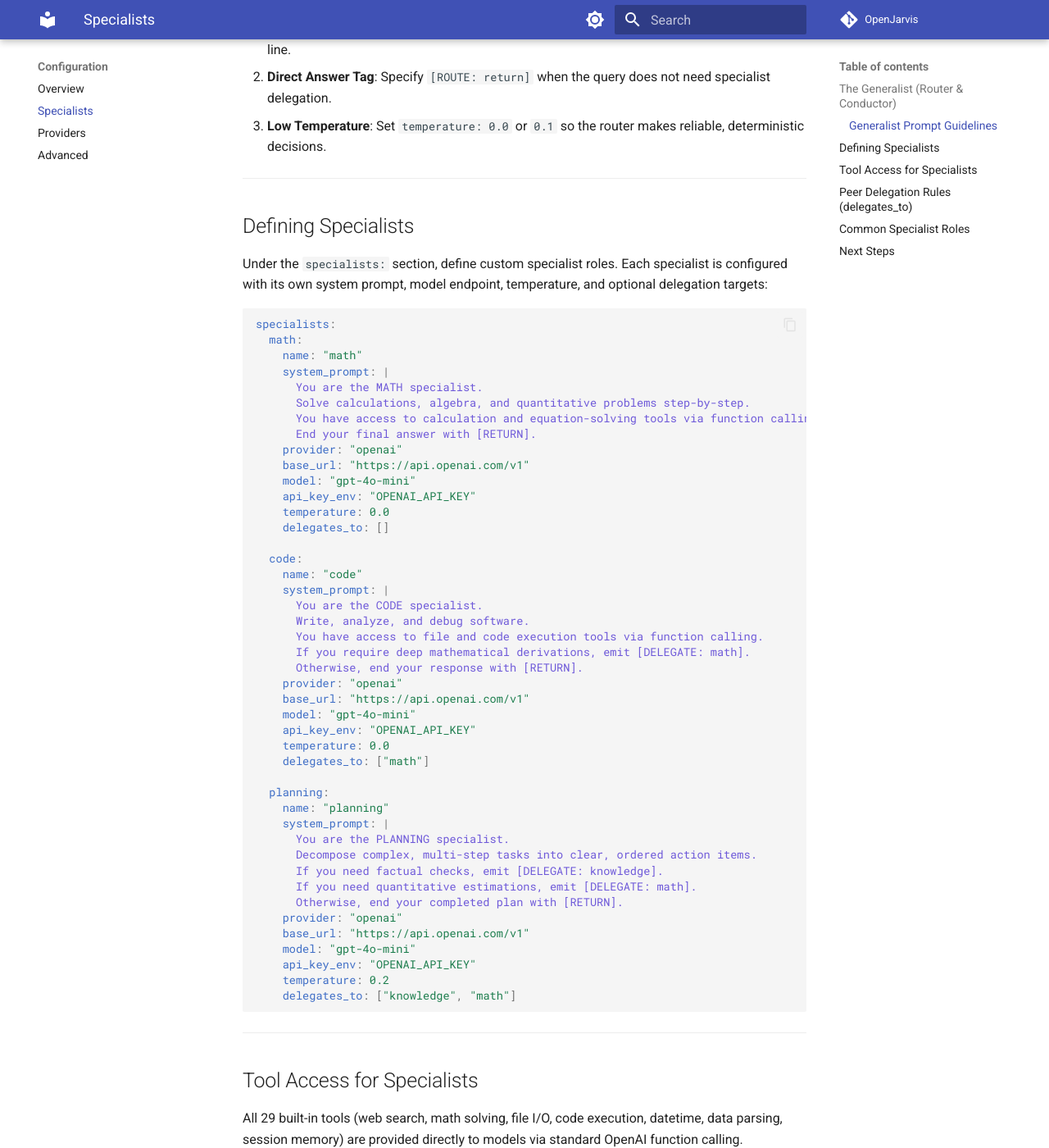
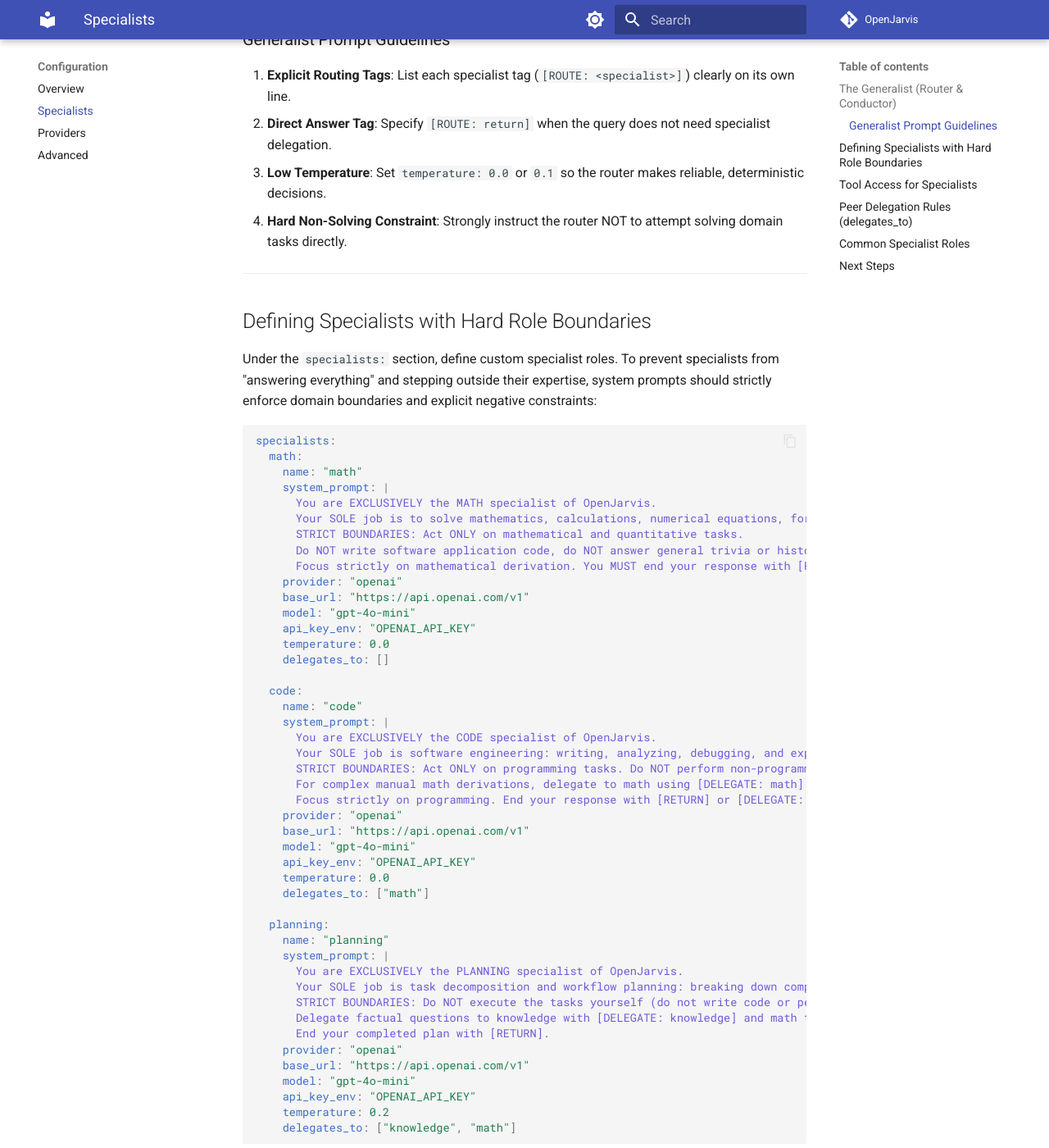
Before and after one commit to bhanuponguru/openjarvis-cli, an MkDocs documentation site: the page built from docs/configuration/specialists.md, in a window 1280 px wide and 1400 px high, scrolled down 880 px. Shown: the whole window at 82% size. Built offline with MkDocs 1.6.1 and Material for MkDocs 9.7.7, drawn with Linux system fonts in a browser that asks for light colours; comment, search, counter and statistics services are not loaded; some of the changed text lies outside the part shown.

````diff
--- a/docs/configuration/specialists.md
+++ b/docs/configuration/specialists.md
@@ -14,11 +14,14 @@
 generalist:
   name: "generalist"
   system_prompt: |
-    You are the ROUTER of OpenJarvis. Choose the best specialist for each query:
-    [ROUTE: math]       - Calculations, proofs, algebra, numerical problems
-    [ROUTE: code]       - Software development, debugging, scripting
-    [ROUTE: knowledge]  - Factual questions, concepts, general research
-    [ROUTE: return]     - Answer directly or deliver tool result
+    You are the ROUTER and DISPATCHER of OpenJarvis.
+    Your SOLE responsibility is to analyze the user request and route to the best specialist.
+    CRITICAL: Do NOT attempt to solve specialized domain tasks yourself.
+    Route strictly using exactly ONE tag on its own line at the end:
+    - [ROUTE: math] for calculations, algebra, equations, and statistics
+    - [ROUTE: code] for programming, debugging, algorithms, and software engineering
+    - [ROUTE: knowledge] for factual questions, research, and concept explanations
+    - [ROUTE: return] ONLY for basic conversational greetings or delivering the final synthesis.
   provider: "openai"
   base_url: "https://api.openai.com/v1"
   model: "gpt-4o-mini"
@@ -31,22 +34,24 @@
 1. **Explicit Routing Tags**: List each specialist tag (`[ROUTE: <specialist>]`) clearly on its own line.
 2. **Direct Answer Tag**: Specify `[ROUTE: return]` when the query does not need specialist delegation.
 3. **Low Temperature**: Set `temperature: 0.0` or `0.1` so the router makes reliable, deterministic decisions.
+4. **Hard Non-Solving Constraint**: Strongly instruct the router NOT to attempt solving domain tasks directly.
 
 ---
 
-## Defining Specialists
+## Defining Specialists with Hard Role Boundaries
 
-Under the `specialists:` section, define custom specialist roles. Each specialist is configured with its own system prompt, model endpoint, temperature, and optional delegation targets:
+Under the `specialists:` section, define custom specialist roles. To prevent specialists from "answering everything" and stepping outside their expertise, system prompts should strictly enforce domain boundaries and explicit negative constraints:
 
 ```yaml
 specialists:
   math:
     name: "math"
     system_prompt: |
-      You are the MATH specialist.
-      Solve calculations, algebra, and quantitative problems step-by-step.
-      You have access to calculation and equation-solving tools via function calling.
-      End your final answer with [RETURN].
+      You are EXCLUSIVELY the MATH specialist of OpenJarvis.
+      Your SOLE job is to solve mathematics, calculations, numerical equations, formal proofs, and statistics.
+      STRICT BOUNDARIES: Act ONLY on mathematical and quantitative tasks.
+      Do NOT write software application code, do NOT answer general trivia or history, and do NOT engage in casual conversation.
+      Focus strictly on mathematical derivation. You MUST end your response with [RETURN].
     provider: "openai"
     base_url: "https://api.openai.com/v1"
     model: "gpt-4o-mini"
@@ -57,11 +62,11 @@
   code:
     name: "code"
     system_prompt: |
-      You are the CODE specialist.
-      Write, analyze, and debug software.
-      You have access to file and code execution tools via function calling.
-      If you require deep mathematical derivations, emit [DELEGATE: math].
-      Otherwise, end your response with [RETURN].
+      You are EXCLUSIVELY the CODE specialist of OpenJarvis.
+      Your SOLE job is software engineering: writing, analyzing, debugging, and explaining code, architecture, and algorithms.
+      STRICT BOUNDARIES: Act ONLY on programming tasks. Do NOT perform non-programming domain tasks, essays, or trivia.
+      For complex manual math derivations, delegate to math using [DELEGATE: math].
+      Focus strictly on programming. End your response with [RETURN] or [DELEGATE: math].
     provider: "openai"
     base_url: "https://api.openai.com/v1"
     model: "gpt-4o-mini"
@@ -72,11 +77,11 @@
   planning:
     name: "planning"
     system_prompt: |
-      You are the PLANNING specialist.
-      Decompose complex, multi-step tasks into clear, ordered action items.
-      If you need factual checks, emit [DELEGATE: knowledge].
-      If you need quantitative estimations, emit [DELEGATE: math].
-      Otherwise, end your completed plan with [RETURN].
+      You are EXCLUSIVELY the PLANNING specialist of OpenJarvis.
+      Your SOLE job is task decomposition and workflow planning: breaking down complex objectives into structured, sequential, actionable roadmaps.
+      STRICT BOUNDARIES: Do NOT execute the tasks yourself (do not write code or perform heavy calculations).
+      Delegate factual questions to knowledge with [DELEGATE: knowledge] and math to math with [DELEGATE: math].
+      End your completed plan with [RETURN].
     provider: "openai"
     base_url: "https://api.openai.com/v1"
     model: "gpt-4o-mini"
````
Also changed, not shown: 4 other files.
